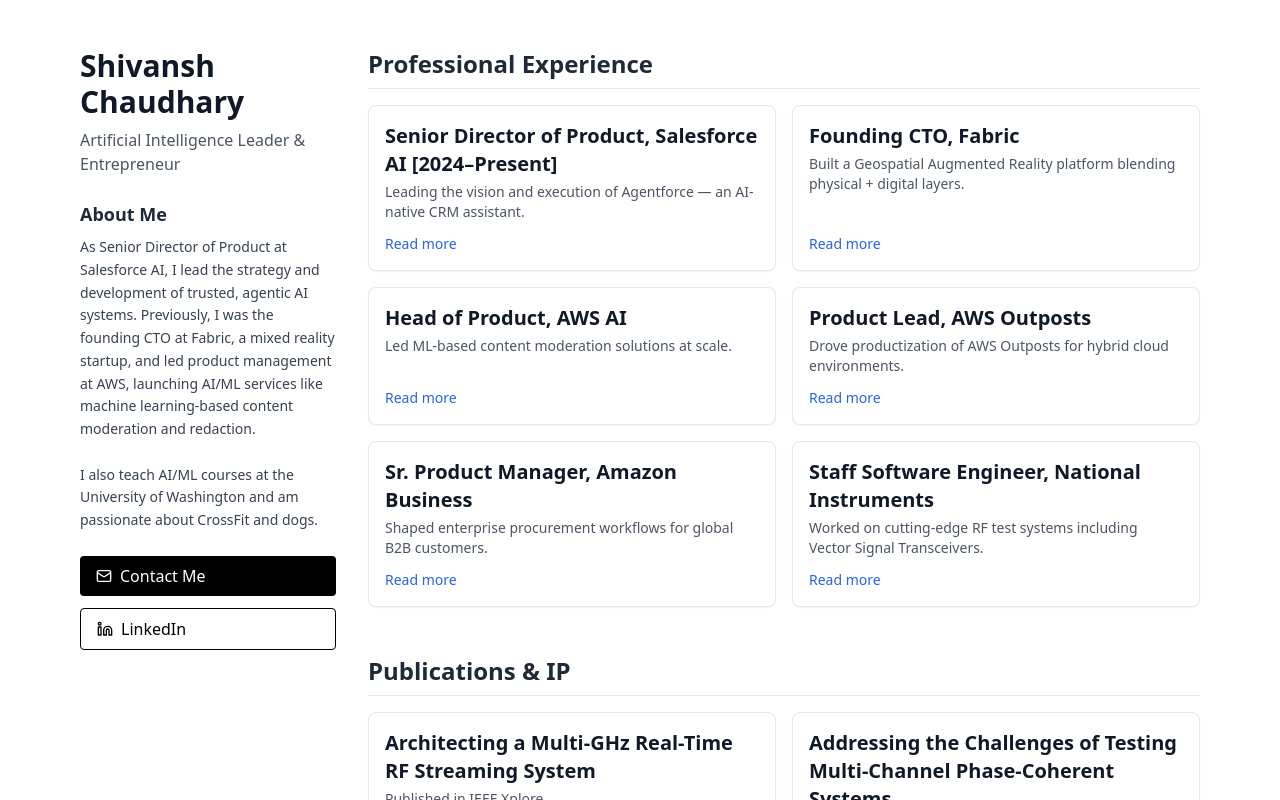
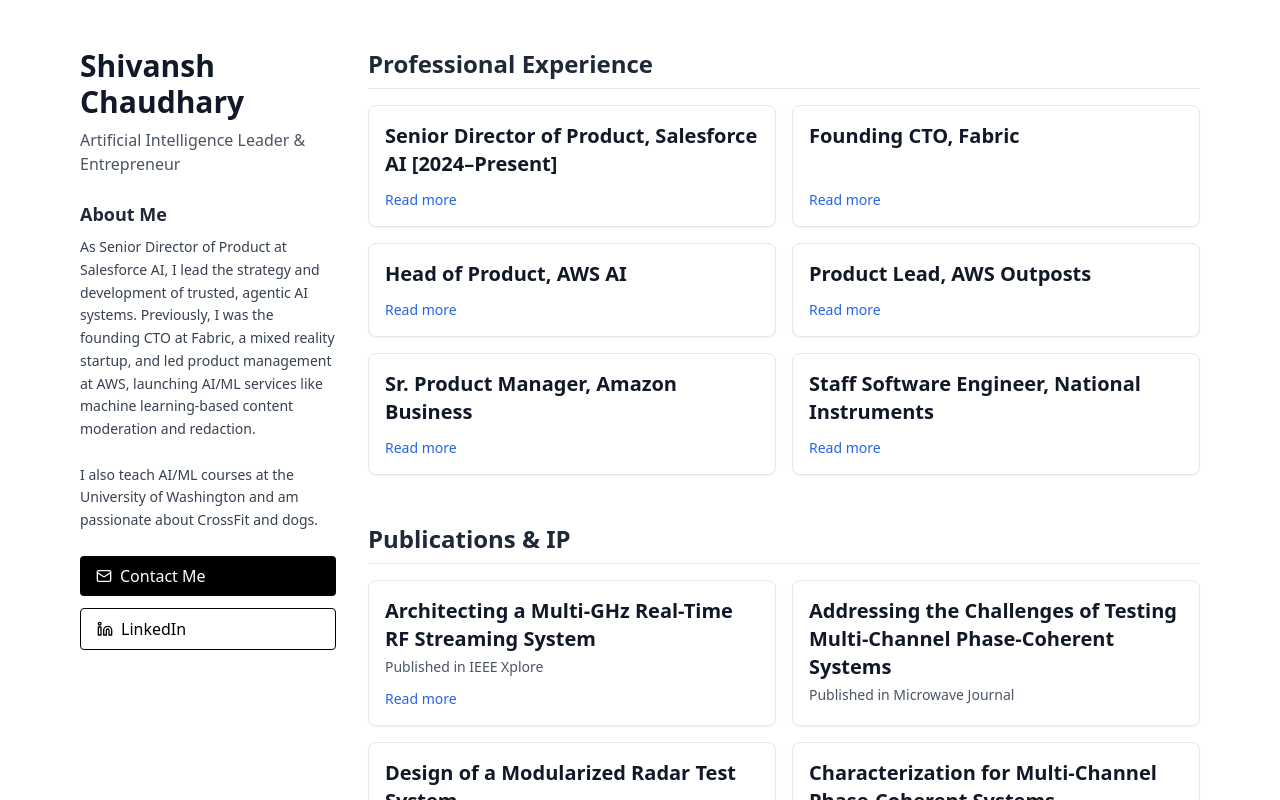
Before and after one commit to shivansh-engineer/shivansh-site-v1, a React (Vite) app: page / in a window 1280 px wide. Shown: the top 800 px of the page. Built offline with nearby package versions, Linux system fonts and the light colour scheme.

Commit message:
Updated professional experience section

```diff
--- a/src/HomePage.jsx
+++ b/src/HomePage.jsx
@@ -48,32 +48,26 @@
         <GridSection title="Professional Experience">
           <Card
             title="Senior Director of Product, Salesforce AI [2024–Present]"
-            description="Leading the vision and execution of Agentforce — an AI-native CRM assistant."
             link="https://www.salesforce.com/form/agentforce/demo/?d=7013y0000020HCRAA2"
           />
           <Card
             title="Founding CTO, Fabric"
-            description="Built a Geospatial Augmented Reality platform blending physical + digital layers."
             link="https://fabric.space"
           />
           <Card
             title="Head of Product, AWS AI"
-            description="Led ML-based content moderation solutions at scale."
             link="https://aws.amazon.com/rekognition/content-moderation/"
           />
           <Card
             title="Product Lead, AWS Outposts"
-            description="Drove productization of AWS Outposts for hybrid cloud environments."
             link="https://aws.amazon.com/outposts/"
           />
           <Card
             title="Sr. Product Manager, Amazon Business"
-            description="Shaped enterprise procurement workflows for global B2B customers."
             link="https://business.amazon.com"
           />
           <Card
             title="Staff Software Engineer, National Instruments"
-            description="Worked on cutting-edge RF test systems including Vector Signal Transceivers."
             link="https://www.ni.com/en-us/shop/category/vector-signal-transceivers.html"
           />
         </GridSection>
```
